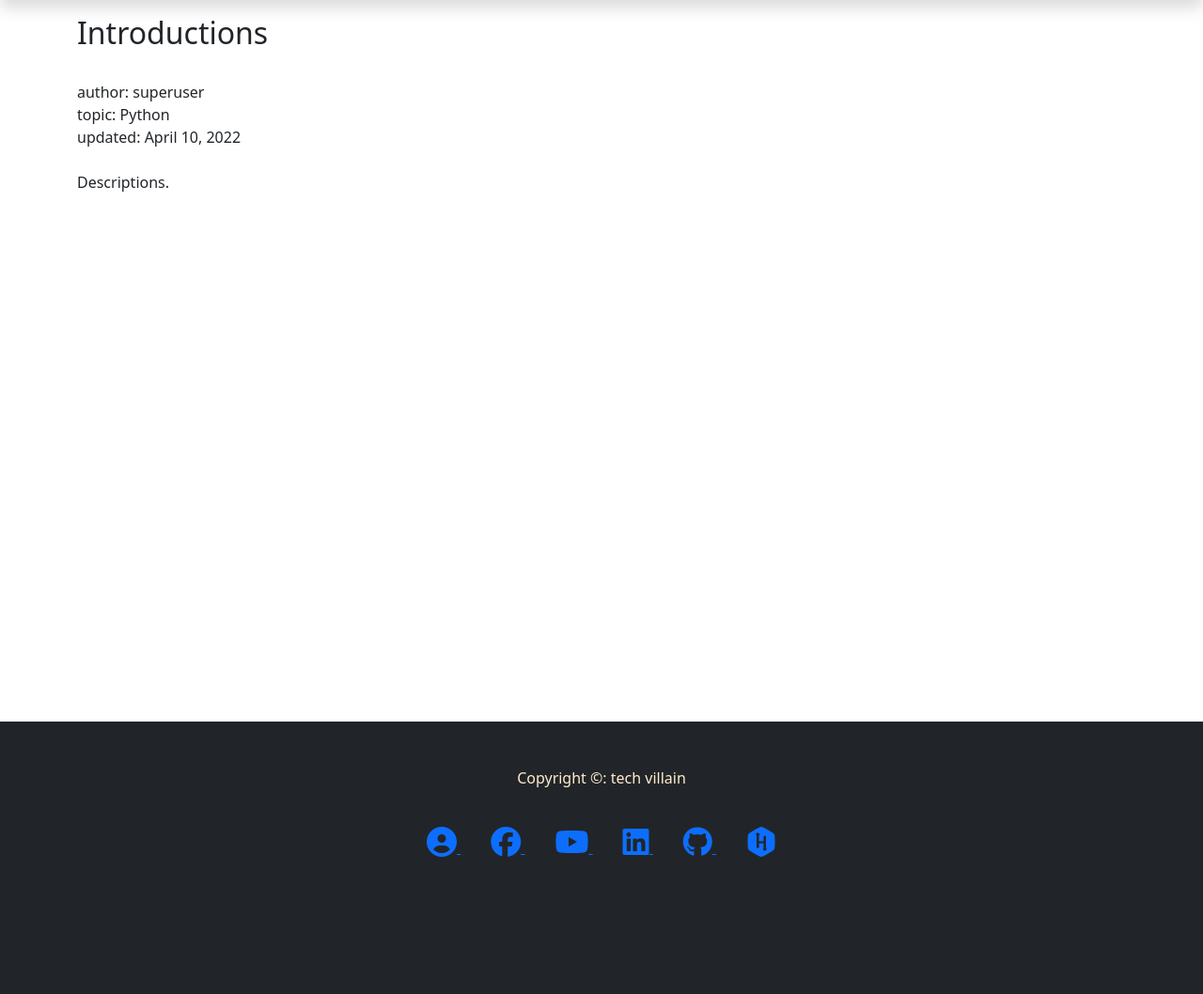
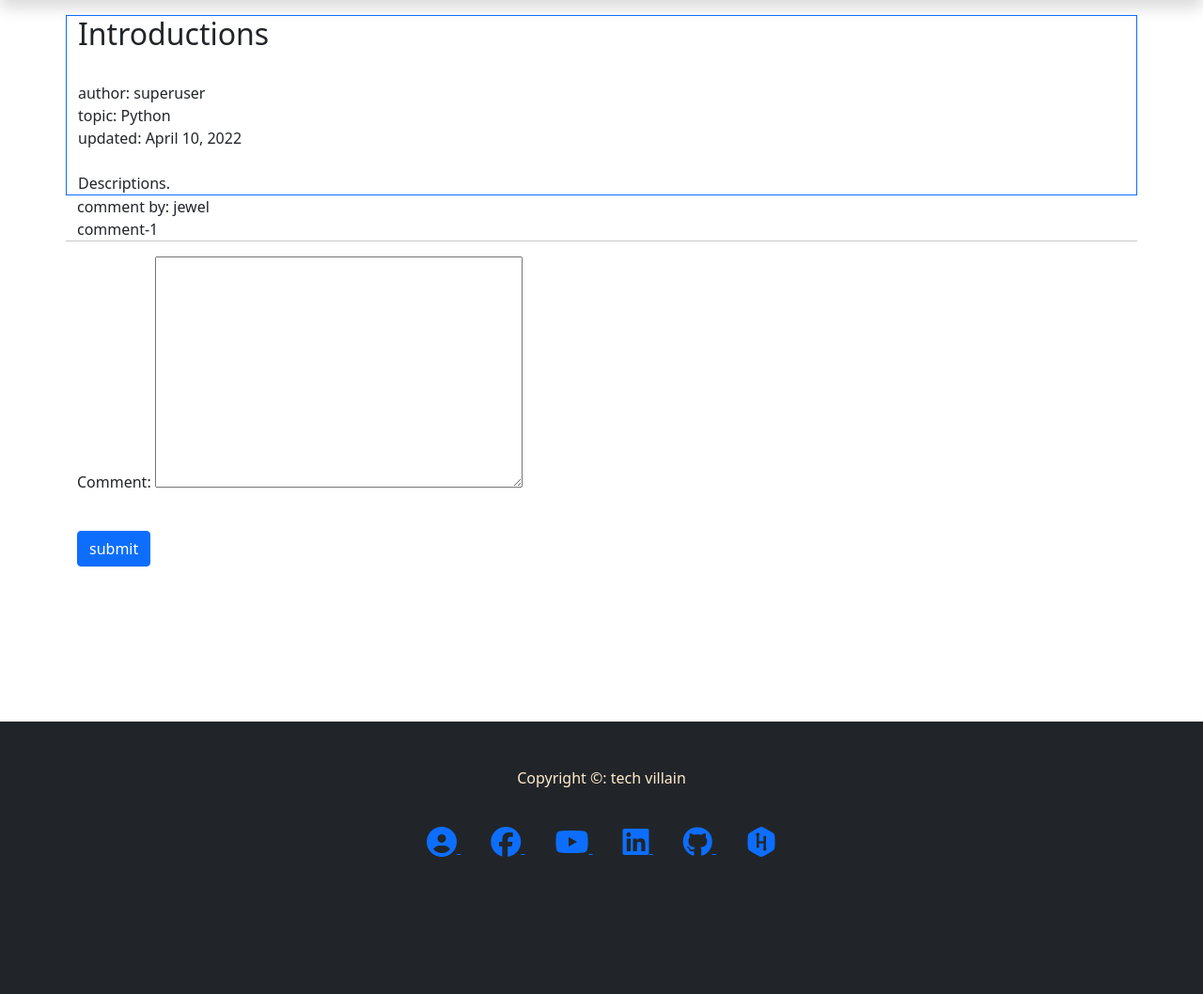
Before and after one commit to MahmudJewel/Django-Blog_With_like_comment, a Django app: page /blog/1/singleBlog in a window 1280 px wide. Shown: the part 56-1114 px from the top of the page at 94% size. Run offline with Django 4.2, Linux system fonts and the light colour scheme; data comes from the database, SQL or seed files in the repository; both versions use the stored data as it was after the commit; some libraries are stand-ins or nearby versions.

Commit message:
comment section has done

```diff
--- a/post/admin.py
+++ b/post/admin.py
@@ -1,7 +1,7 @@
 from django.contrib import admin
-from post.models import Category, Post
+from post.models import Category, Post, Comment
 # Register your models here.
 
-lst = [Category, Post]
+lst = [Category, Post,Comment]
 
 admin.site.register(lst)
--- a/post/forms.py
+++ b/post/forms.py
@@ -1,7 +1,12 @@
 from django import forms
-from post.models import Post
+from post.models import Post, Comment
 
 class blogPostForm(forms.ModelForm):
     class Meta:
         model = Post
         fields = ['title','category','post']
+
+class commentForm(forms.ModelForm):
+    class Meta:
+        model = Comment
+        fields = ['comment']
--- a/post/models.py
+++ b/post/models.py
@@ -40,3 +40,11 @@ class Post(models.Model):
         self.slug = slug
         # end modifying slug field
         super(Post, self).save(*args, **kwargs)
+
+class Comment(models.Model):
+    author = models.ForeignKey(User, on_delete=models.CASCADE)
+    blog= models.ForeignKey(Post, on_delete=models.CASCADE)
+    comment = models.TextField()
+
+    def __str__(self):
+        return f"{self.author}'s comment on {self.blog}"
--- a/post/views.py
+++ b/post/views.py
@@ -1,5 +1,5 @@
 from django.shortcuts import render, redirect
-from post.models import Post
+from post.models import Post, Comment
 from post import forms as PFORM
 # Create your views here.
 
@@ -9,8 +9,21 @@ def home_view(request):
 # single blog view
 def blogs_single(request, pk):
     blog = Post.objects.get(id=pk)
+    commentForm = PFORM.commentForm()
+    all_comments = Comment.objects.filter(blog=blog)
+    # post a comment
+    if request.method == 'POST':
+        commentForm = PFORM.commentForm(request.POST)
+        if commentForm.is_valid() and request.user.is_authenticated:
+            comment_post = commentForm.save(commit=False)
+            comment_post.author=request.user
+            comment_post.blog = blog
+            comment_post.save()
+            return redirect(request.path_info)
     context = {
         'blog':blog,
+        'commentForm':commentForm,
+        'all_comments':all_comments,
     }
     return render(request, 'blog/single_blog_view.html', context)
 
--- a/templates/blog/single_blog_view.html
+++ b/templates/blog/single_blog_view.html
@@ -2,7 +2,7 @@
 {% block content %}
 <div>
     <div class="container">
-        <div class="row">
+        <div class="row border border-primary">
             <div class="col">
                 <h2>{{blog.title}}</h2> <br>
                 author: {{blog.author}} <br>
@@ -11,6 +11,24 @@
                 {{blog.post}}
             </div>
         </div>
+        <div class="row ">
+            {% for comment in all_comments %}
+            <div class="col">
+                comment by: {{comment.author}} <br>
+                {{comment.comment}}
+            </div>
+            <hr>
+            {% endfor %}
+        </div>
+        <div class="row">
+            <div class="col">
+                <form action="" method="post">
+                    {% csrf_token %}
+                    {{commentForm.as_p}} <br>
+                    <button type="submit" class="btn btn-primary">submit</button>
+                </form>
+            </div>
+        </div>
     </div>
 </div>
 {% endblock %}
```
Also changed, not shown: db.sqlite3, post/migrations/0002_alter_post_slug_comment.py (added).
